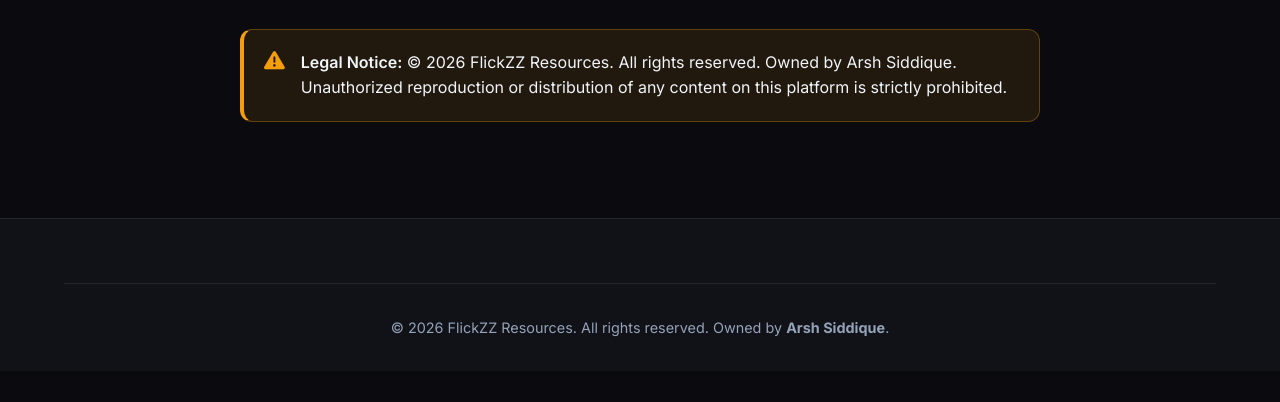
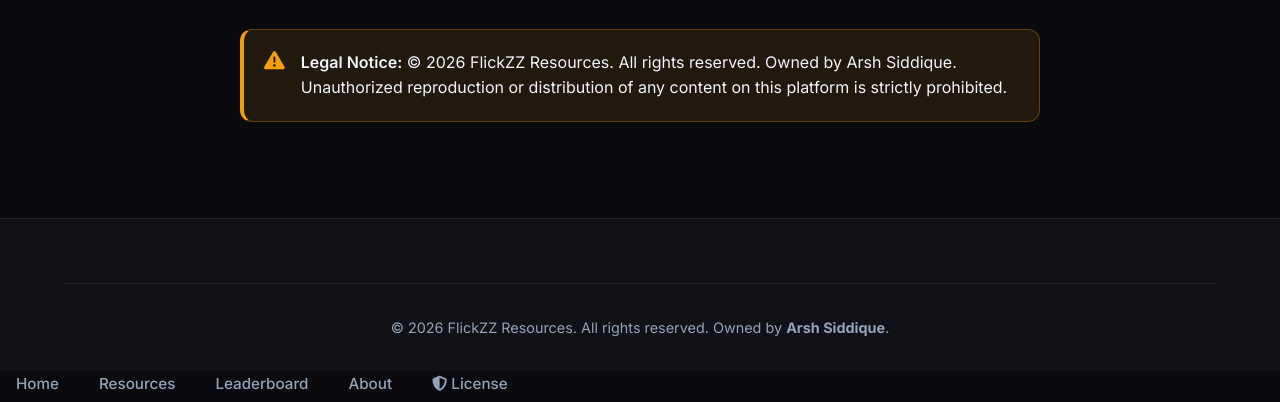
Before and after one commit to arshsiddique9/flickzz-resources, a website with bundled scripts: page terms.html in a window 1280 px wide. Shown: the part 2666-3068 px from the top of the page. Before the commit the page ends 3037 px from the top, so only its background shows below. Built offline with nearby package versions, Linux system fonts and the light colour scheme; no server answers.

Commit message:
Update terms.html

```diff
--- a/terms.html
+++ b/terms.html
@@ -135,3 +135,11 @@
     <script src="js/protection.js"></script>
 </body>
 </html>
+
+<ul class="nav-links" id="navLinks">
+    <li><a href="index.html">Home</a></li>
+    <li><a href="resources.html">Resources</a></li>
+    <li><a href="leaderboard.html">Leaderboard</a></li>
+    <li><a href="about.html">About</a></li>
+    <li><a href="plugin-verification.html"><i class="fas fa-shield-halved"></i> License</a></li>
+</ul>
```
